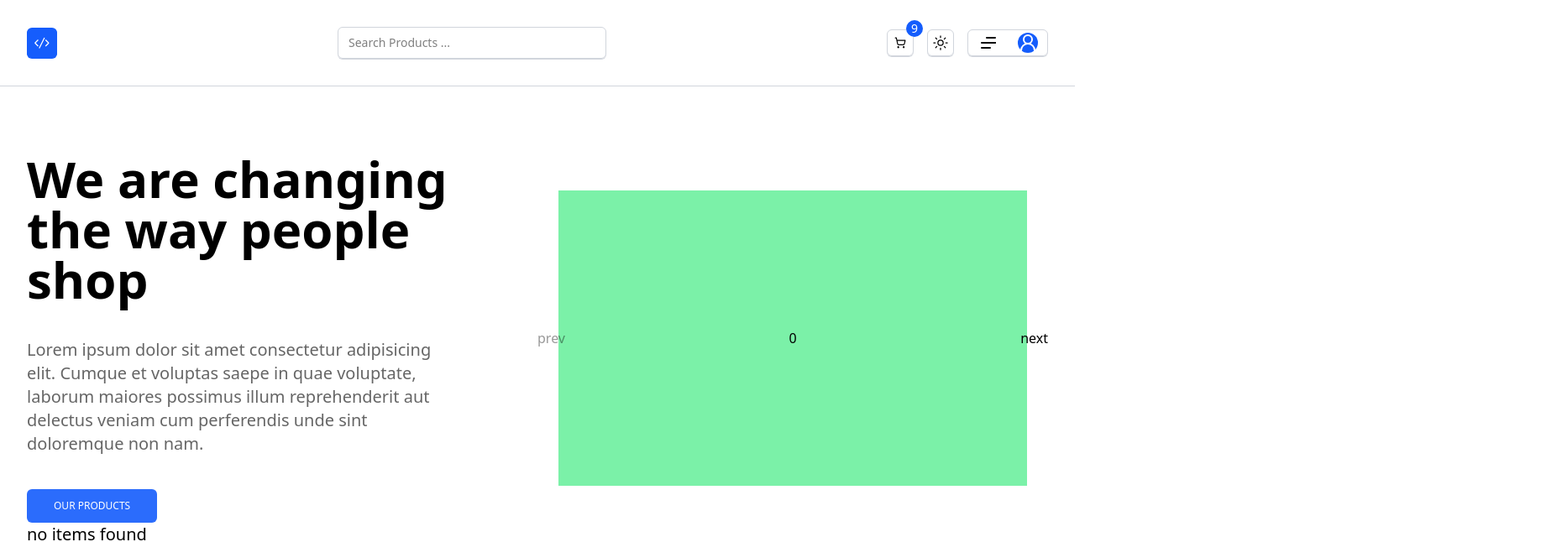
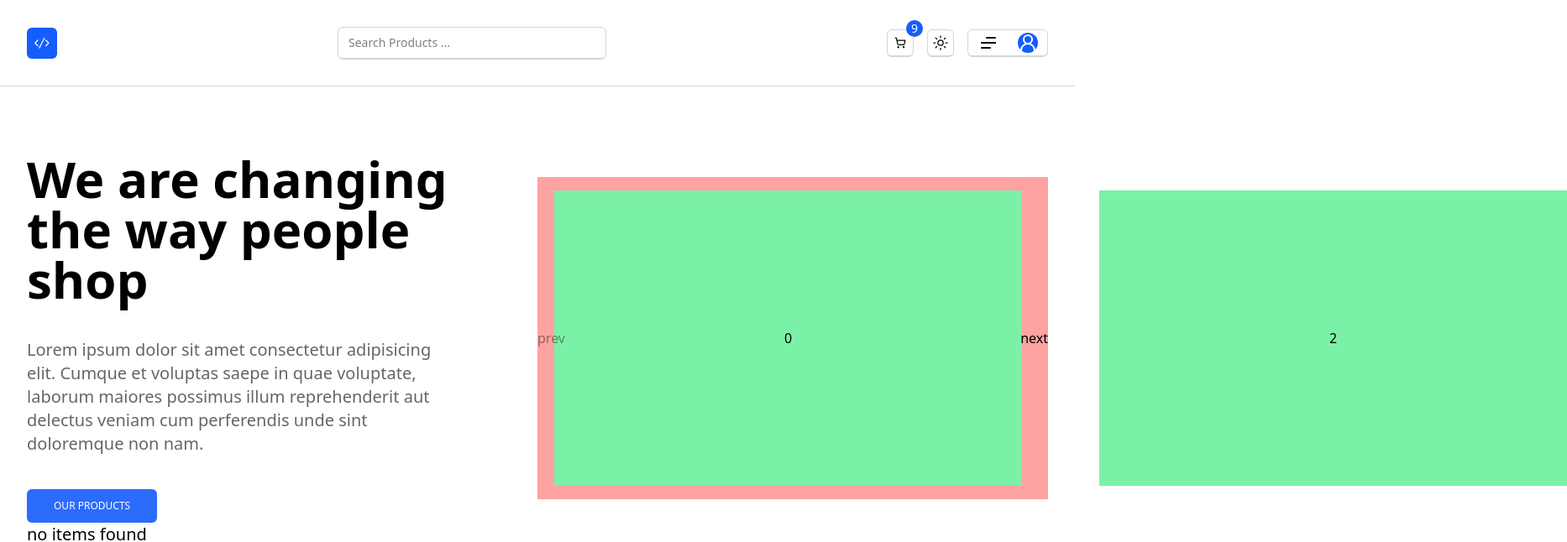
Before and after one commit to abbasbayat0/store, a Next.js app: page / in a window 1280 px wide. Shown: the top 646 px of the page at 84% size, 1866 px wide, since content can reach past the window. Built offline with nearby package versions, Linux system fonts and the light colour scheme; no server answers; the database is empty.

Commit message:
D: carousel functionality

```diff
--- a/src/components/shared/home/HeroCarousel.tsx
+++ b/src/components/shared/home/HeroCarousel.tsx
@@ -5,25 +5,24 @@ const HeroCarousel = () => {
   const list = [0, 1, 2];
   const [active, setActive] = useState(0);
   const situation = active === 0 ? 'first' : active === list.length - 1 ? 'last' : '';
-  const handlePrev = () => {
-    const newActive = (active - 1 + list.length) % list.length;
-    setActive(newActive);
-  };
-  const handleNext = () => {
-    const newActive = (active + 1) % list.length;
-    setActive(newActive);
-  };
+  // const handlePrev = () => {
+  //   const newActive = (active - 1 + list.length) % list.length;
+  //   setActive(newActive);
+  // };
+  // const handleNext = () => {
+  //   const newActive = (active + 1) % list.length;
+  //   setActive(newActive);
+  // };
   return (
-    <div className='relative h-96 w-1/2 hidden lg:flex'>
-      <div className='flex h-96 w-full items-center justify-center'>
+    <div className='relative hidden h-96 w-1/2 lg:flex'>
+      <div className='flex h-96 w-full items-center justify-center bg-red-300'>
         {list.map((item) => {
-          const isThisActive = item === active;
           const goLeft = item < active;
           const goRight = item > active;
           return (
             <div key={item} className='flex items-center justify-center'>
               <div
-                className={`absolute flex h-11/12 w-11/12 items-center justify-center bg-green-300 ${!isThisActive && 'hidden'}`}
+                className={`absolute flex h-11/12 min-w-11/12 items-center justify-center bg-green-300 ${goRight && 'left-[110%]'} ${goLeft && '-left-[110%]'} ${!goLeft && !goRight && 'left-5'} transition-all duration-1000 ease-out`}
               >
                 {item}
               </div>
@@ -33,14 +32,14 @@ const HeroCarousel = () => {
         <button
           disabled={situation === 'first'}
           className={`absolute left-0 cursor-pointer disabled:opacity-40`}
-          onClick={() => handlePrev()}
+          onClick={() => setActive(active - 1)}
         >
           prev
         </button>
         <button
           disabled={situation === 'last'}
           className={`cursor-pointe absolute right-0 disabled:opacity-40`}
-          onClick={() => handleNext()}
+          onClick={() => setActive(active + 1)}
         >
           next
         </button>
```
